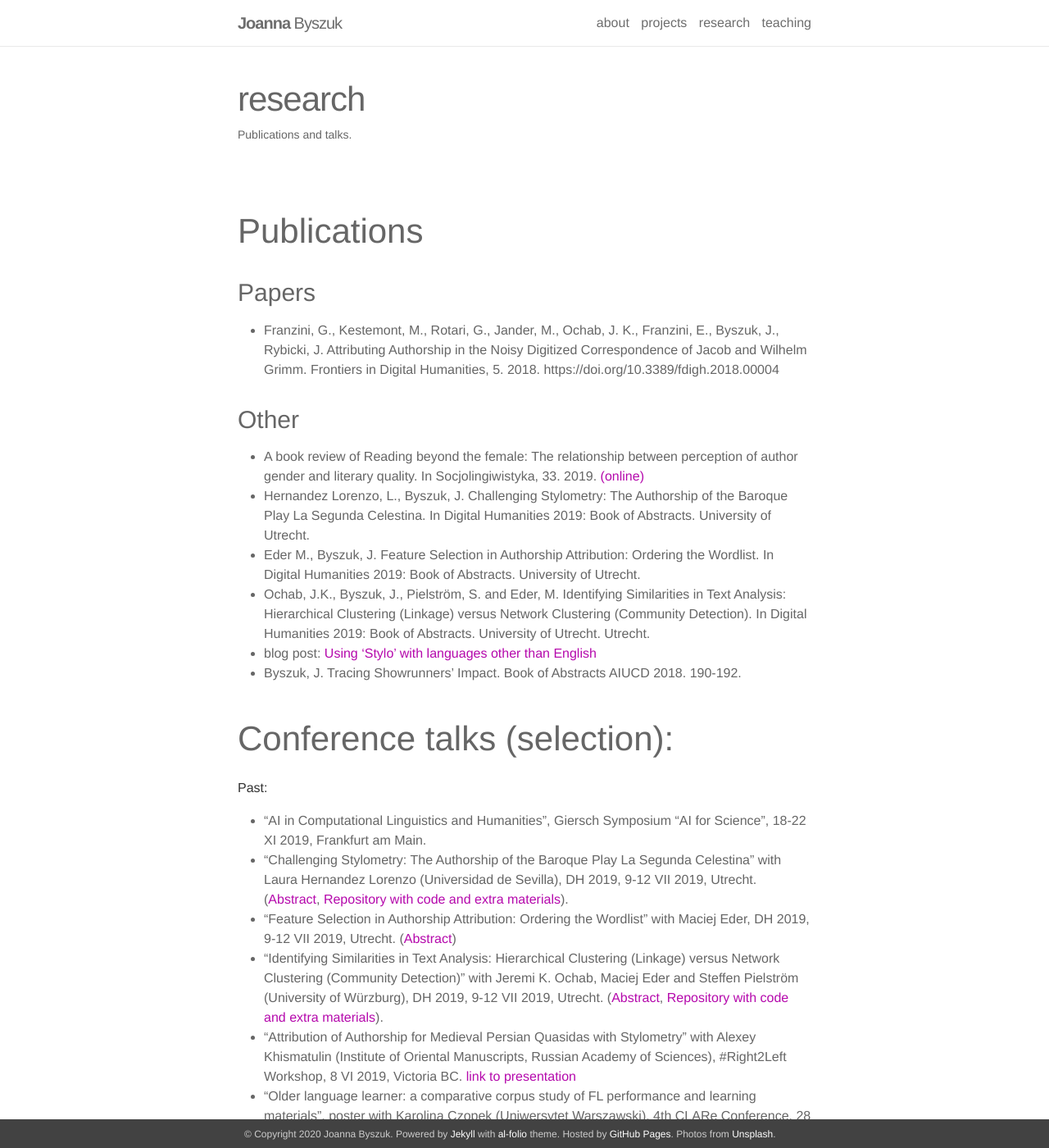
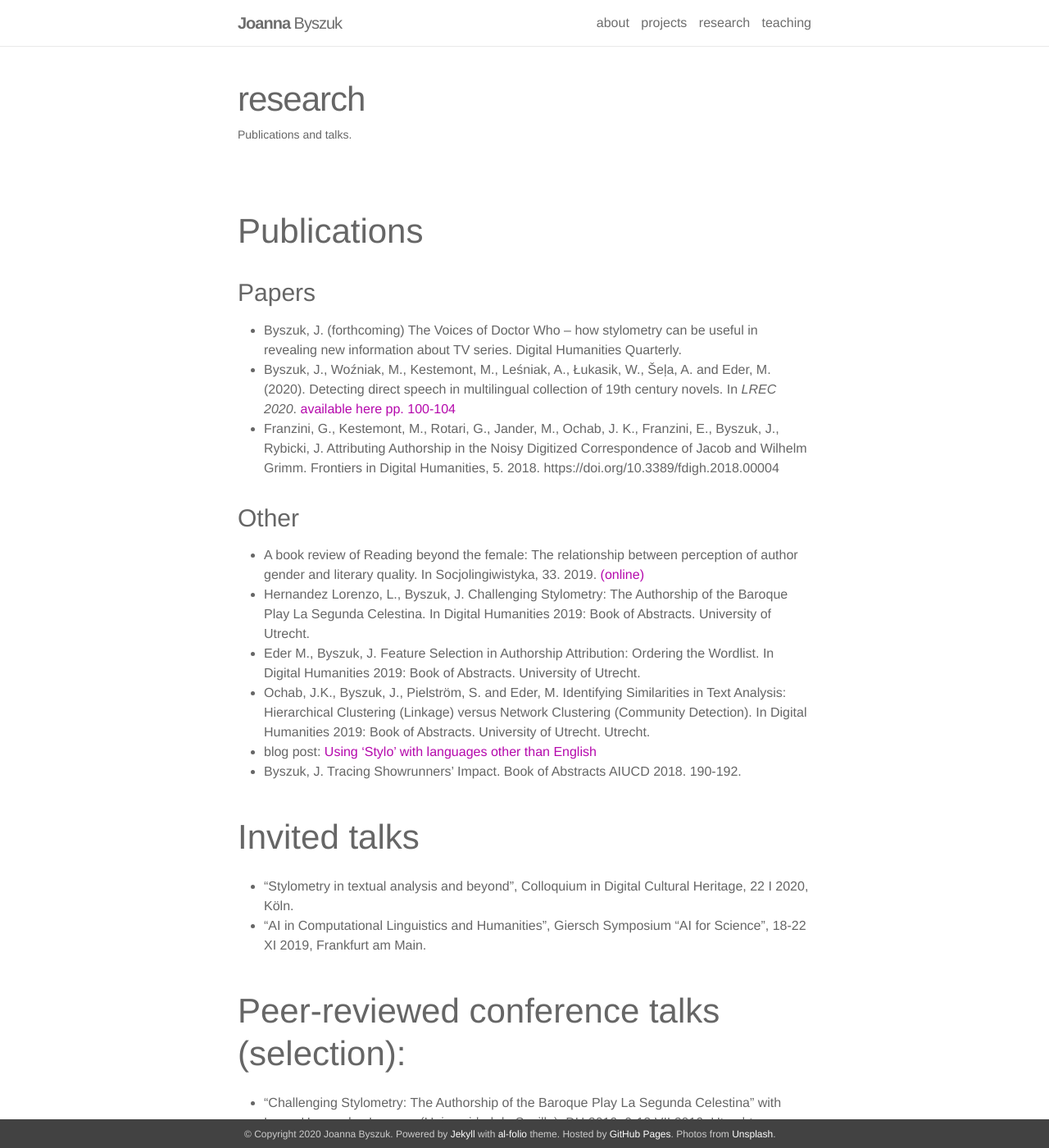
Before and after one commit to JoannaBy/JoannaBy.github.io, a Jekyll site: the page built from _pages/publications.md, in a window 1280 px wide and 1400 px high. Shown: the whole window at 82% size. Built offline with Jekyll 4.4.1, drawn with Linux system fonts in a browser that asks for light colours; nearby versions of some CDN libraries.

Commit message:
added 2019/20 publications

```diff
--- a/_pages/publications.md
+++ b/_pages/publications.md
@@ -6,6 +6,8 @@ description: Publications and talks.
 ---
 ## Publications
 ### Papers
+* Byszuk, J. (forthcoming) The Voices of Doctor Who – how stylometry can be useful in revealing new information about TV series. Digital Humanities Quarterly.
+* Byszuk, J., Woźniak, M., Kestemont, M., Leśniak, A., Łukasik, W., Šeļa, A. and Eder, M. (2020). Detecting direct speech in multilingual collection of 19th century novels. In _LREC 2020_. [available here pp. 100-104](https://lrec2020.lrec-conf.org/media/proceedings/Workshops/Books/LT4HALAbook.pdf)
 * Franzini, G., Kestemont, M., Rotari, G., Jander, M., Ochab, J. K., Franzini, E., Byszuk, J., Rybicki, J. Attributing Authorship in the Noisy Digitized Correspondence of Jacob and Wilhelm Grimm. Frontiers in Digital Humanities, 5. 2018. https://doi.org/10.3389/fdigh.2018.00004
 
 ### Other
@@ -16,9 +18,11 @@ description: Publications and talks.
 * blog post: [Using ‘Stylo’ with languages other than English](https://computationalstylistics.github.io/blog/stylo_and_languages/)
 * Byszuk, J. Tracing Showrunners’ Impact. Book of Abstracts AIUCD 2018. 190-192.
 
-## Conference talks (selection):
-Past:
+## Invited talks
+* "Stylometry in textual analysis and beyond", Colloquium in Digital Cultural Heritage, 22 I 2020, Köln.
 * "AI in Computational Linguistics and Humanities", Giersch Symposium "AI for Science", 18-22 XI 2019, Frankfurt am Main.
+
+## Peer-reviewed conference talks (selection):
 * "Challenging Stylometry: The Authorship of the Baroque Play La Segunda Celestina" with Laura Hernandez Lorenzo (Universidad de Sevilla), DH 2019, 9-12 VII 2019, Utrecht. ([Abstract](https://dev.clariah.nl/files/dh2019/boa/0576.html), [Repository with code and extra materials](https://github.com/JoannaBy/La-Segunda-Celestina)).
 * "Feature Selection in Authorship Attribution: Ordering the Wordlist" with Maciej Eder, DH 2019, 9-12 VII 2019, Utrecht. ([Abstract](https://dev.clariah.nl/files/dh2019/boa/0930.html))
 * "Identifying Similarities in Text Analysis: Hierarchical Clustering (Linkage) versus Network Clustering (Community Detection)" with Jeremi K. Ochab, Maciej Eder and Steffen Pielström (University of Würzburg), DH 2019, 9-12 VII 2019, Utrecht. ([Abstract](https://dev.clariah.nl/files/dh2019/boa/0981.html), [Repository with code and extra materials](https://github.com/JoannaBy/hierarchical-vs-network-clustering)).
```
